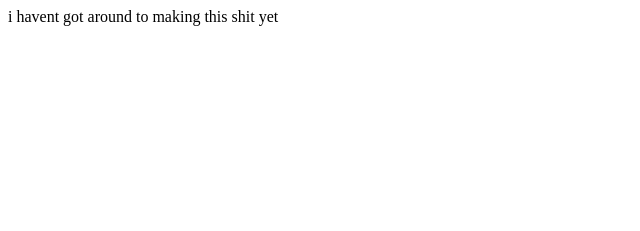
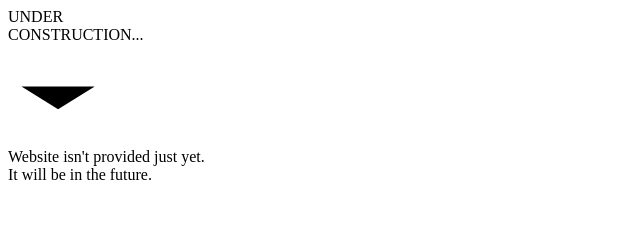
Before and after one commit to flyhighpets/flyhighpets.github.io, a plain HTML site: page index.html in a window 1280 px wide. Shown: the whole page, without its empty margins (0-640 px from the left). Drawn offline with Linux system fonts and the light colour scheme.

Commit message:
Update index.html

```diff
--- a/index.html
+++ b/index.html
@@ -1 +1,18 @@
-i havent got around to making this shit yet
+<!DOCTYPE html>
+
+<html lang="en">
+	<head>
+    	<link rel="stylesheet" href="index.css">
+	</head>
+	<body onmousedown="return false" onselectstart="return false">
+    	<section id="section1">
+        	<div onmousedown="return false" onselectstart="return false"  id="underConstructionText">UNDER<br>CONSTRUCTION...</div>
+        	<svg width="100" height="100" viewBox="0 0 500 500" xmlns="http://www.w3.org/2000/svg">
+            	<path id="downArrow" d="M250.5 326L433.664 212.75H67.3356L250.5 326Z" fill="currentColor"/>
+        	</svg>
+    	</section>
+    	<footer>
+        	<div class="text">Website isn't provided just yet.<br>It will be in the future.<br><br><br></div>
+    	</footer>
+	</body>
+</html>
```
